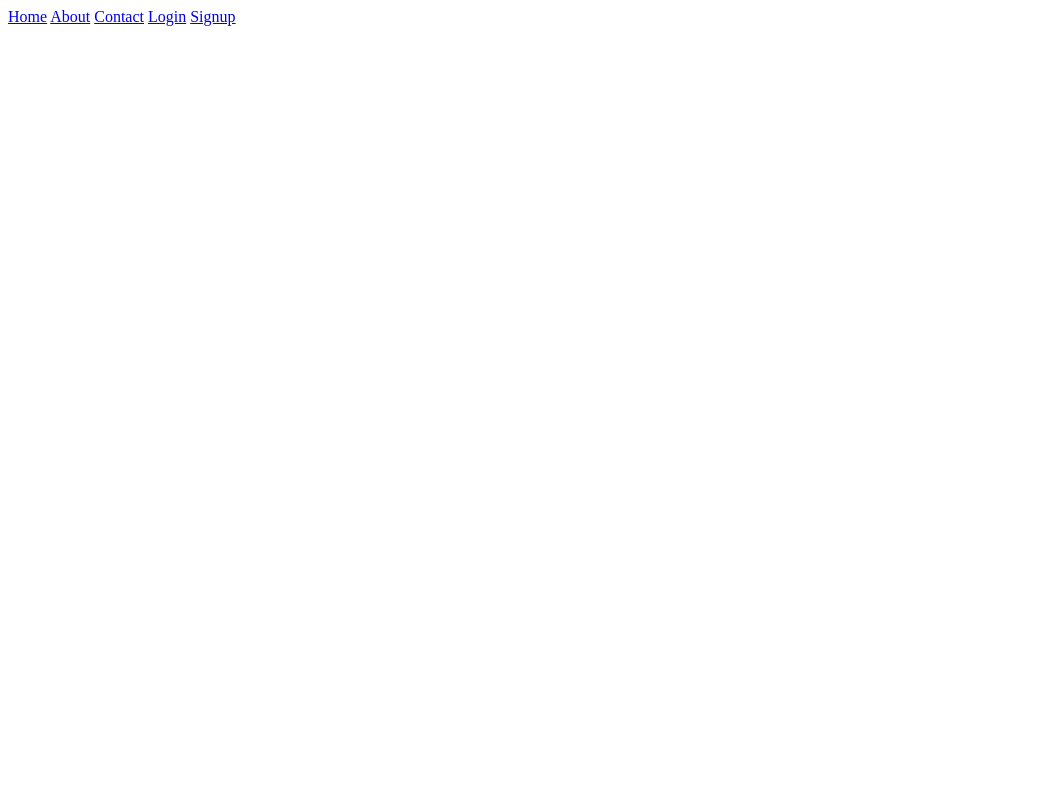
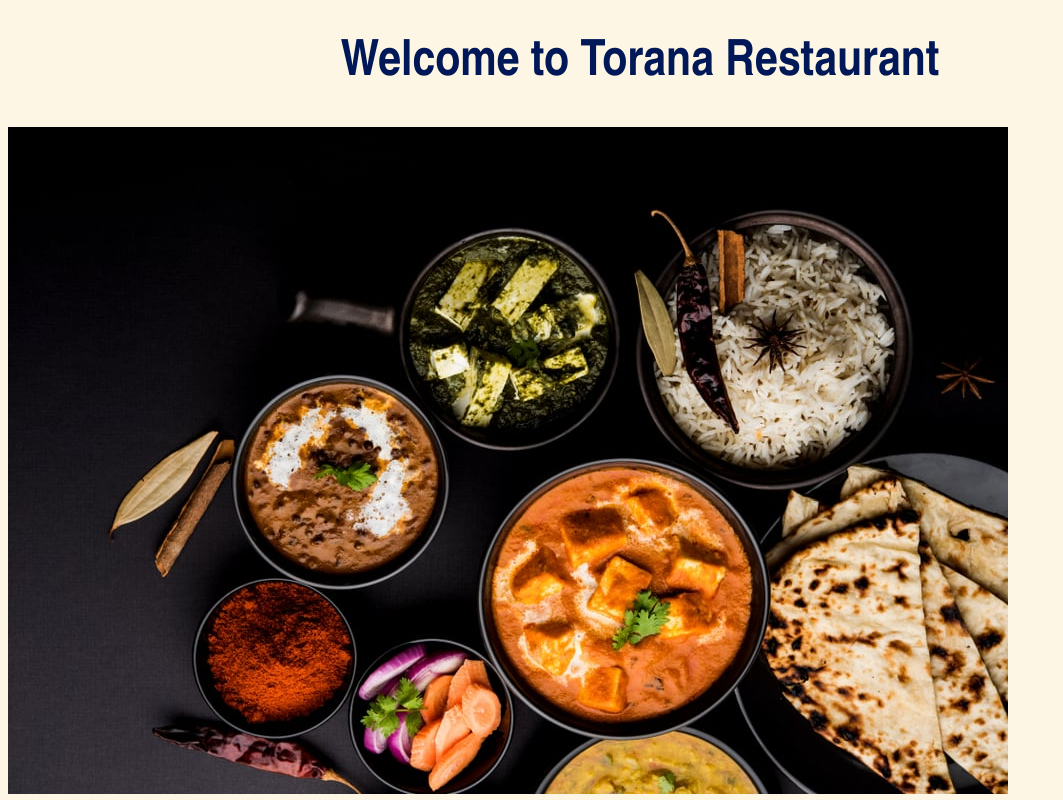
Before and after one commit to GitanjaliSase/Assignment-22, a plain HTML site: page index.html in a window 1280 px wide. Shown: the whole page, without its empty margins (0-1063 px from the left). Drawn offline with Linux system fonts and the light colour scheme.

```diff
--- a/index.html
+++ b/index.html
@@ -2,15 +2,40 @@
 <html lang="en">
 <head>
     <title>Online Restaurant Reservation System</title>
+    <style>
+        body{
+            background-color:#fef6e4;
+        }
+        .navbar{
+            padding: 20px;
+            font-size: 30px;
+            margin-left: 900px;
+        }
+        h1{
+            font-family:Arial Narrow;
+            font-size: 50px;
+            text-align: center;
+            color:#001858;
+        }
+        .himg{
+            height: 100px;
+            width: 100px;
+        }
+    </style>
 </head>
 <body>
-<div class="navbar">
-    <a href="Home">Home</a>
-    <a href="About">About</a>
-    <a href="Contact">Contact</a>
-    <a href="Login">Login</a>
-    <a href="Signup">Signup</a>
+    <h1>Welcome to Torana Restaurant</h1>
+
+    <div class="himg">
+        <img src="./images/ull.jpg">
+    </div>
+<!--<div class="navbar">
+    <a href="Home">Home</a>&nbsp;&nbsp;&nbsp;
+    <a href="About">About</a>&nbsp;&nbsp;&nbsp;
+    <a href="Contact">Contact</a>&nbsp;&nbsp;
+    <a href="Login">Login</a>&nbsp;&nbsp;
+    <a href="Signup">Signup</a>&nbsp;&nbsp;
 </div>
-
+-->
 </body>
 </html>
```
